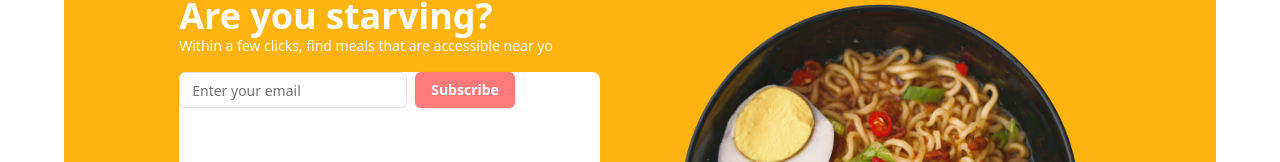
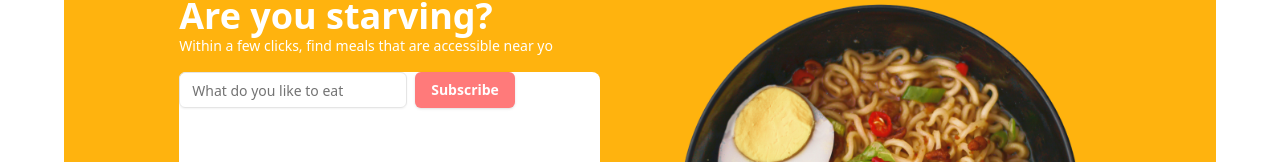
Before and after one commit to netnaho/A2SV_Frontend_Challenge, a Next.js app in the folder a2sv-interview-project/: page / in a window 1280 px wide. Shown: the part 207-369 px from the top of the page. Built offline with nearby package versions, Linux system fonts and the light colour scheme.

Commit message:
update Hero component input placeholder to enhance user engagement

```diff
--- a/a2sv-interview-project/src/components/Hero.tsx
+++ b/a2sv-interview-project/src/components/Hero.tsx
@@ -20,7 +20,7 @@ const Hero = () => {
               <div>
                 <div className="flex gap-2">
                   <div className="flex gap-2">
-                    <Input placeholder="Enter your email" />
+                    <Input placeholder="What do you like to eat" />
                   </div>
                   <Button className="bg-[#FF7A7A] text-white font-semibold">
                     Subscribe
```
